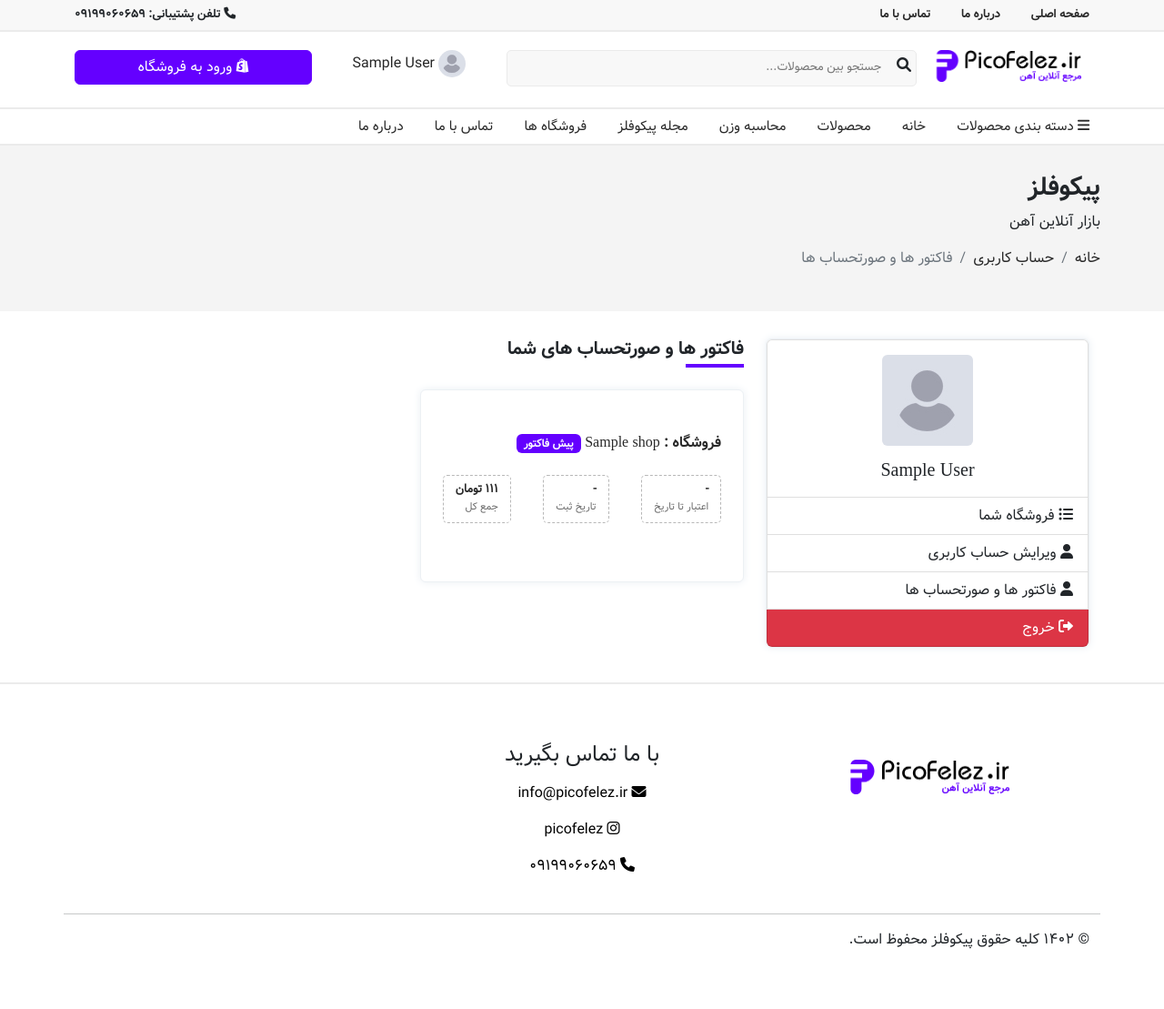
After one commit to picofelez/website-backend, a Django app: page /account/invoices in a window 1280 px wide. The commit adds this page. Shown: the whole page at 91% size. Run offline with Django 4.2, Linux system fonts and the light colour scheme; a user stored in the database is signed in; tables that the repository leaves empty hold one stand-in row (values such as "Sample post"); some libraries are stand-ins or nearby versions.

Commit message:
Update: UserShopInvoiceList view & template

```diff
--- a/account/templates/account/components/profile_side_component.html
+++ b/account/templates/account/components/profile_side_component.html
@@ -16,7 +16,7 @@
         <i class="fas fa-user"></i>
         ویرایش حساب کاربری
     </a>
-    <a href="{% url 'account:user-profile-update' %}" class="list-group-item list-group-item-action">
+    <a href="{% url 'account:user-shop-invoices-list' %}" class="list-group-item list-group-item-action">
         <i class="fas fa-user"></i>
         فاکتور ها و صورتحساب ها
     </a>
--- a/account/templates/account/user_profile.html
+++ b/account/templates/account/user_profile.html
@@ -40,7 +40,7 @@
                                 <div class="col-12 col-md-4 mb-2">
                                     {% include 'account/components/profile_side_component.html' %}
                                 </div>
-                                <div class="col-12 col-md-8 mb-2">
+                                <div class="col-12 col-md-8  mt-5 mb-4 mt-md-0">
                                     <h5 class="title font-vazir-bold-fd">
                                         {{ request.user.get_full_name }} خوش آمدید!
                                     </h5>
@@ -58,7 +58,7 @@
                                             <div class="rounded-card box-shadow">
                                                 <div class="h6 font-vazir-bold-fd">
                                                     <i class="fas fa-file-invoice"></i>
-                                                    <a href="{% url 'account:user-profile-update' %}">فاکتور ها و صورتحساب ها</a>
+                                                    <a href="{% url 'account:user-shop-invoices-list' %}">فاکتور ها و صورتحساب ها</a>
                                                 </div>
                                             </div>
                                         </div>
--- /dev/null
+++ b/account/templates/account/user_shop_invoice_list.html
@@ -0,0 +1,124 @@
+{% extends 'core/base/_base.html' %}
+{% load static %}
+{% load humanize %}
+
+{% block title %}پیکوفلز | سفارشات{% endblock %}
+
+{% block content %}
+    {% with request.resolver_match.url_name as url_name %}
+        <section class="inner-page" id="login-page">
+            <!-- breadcrumb start -->
+            <section class="page-title-box container-fluid">
+                <div class="row">
+                    <div class="col-12">
+                        <div class="container">
+                            <div class="row">
+                                <div class="col-12 px-0">
+                                    <h3 class="font-vazir-bold-fd">پیکوفلز</h3>
+                                    <p>بازار آنلاین آهن</p>
+                                    <nav aria-label="breadcrumb">
+                                        <ol class="breadcrumb">
+                                            <li class="breadcrumb-item">
+                                                <a href="{% url 'core:home' %}">خانه</a>
+                                            </li>
+                                            <li class="breadcrumb-item">
+                                                <a href="{% url 'account:user-profile' %}">حساب کاربری</a>
+                                            </li>
+                                            <li class="breadcrumb-item active" aria-current="page">
+                                                فاکتور ها و صورتحساب ها
+                                            </li>
+                                        </ol>
+                                    </nav>
+                                </div>
+                            </div>
+                        </div>
+                    </div>
+                </div>
+            </section>
+            <!-- breadcrumb end -->
+            <section class="container">
+                <div class="row">
+                    <div class="col-12">
+                        <div class="page-content">
+                            <div class="row">
+                                <div class="col-12 col-md-4 mb-2">
+                                    {% include 'account/components/profile_side_component.html' %}
+                                </div>
+                                <div class="col-12 col-md-8 mb-2">
+                                    <h5 class="title font-vazir-bold-fd mt-5 mb-4 mt-md-0">فاکتور ها و صورتحساب های شما</h5>
+                                    <div class="row">
+                                        {% for related_invoice in page_obj %}
+                                            <div class="col-md-6 col-xl-6 mb-3">
+                                                <a href="{% url 'account:user-shop-invoices-detail' related_invoice.pk %}"
+                                                   class="card box-shadow">
+                                                    <div class="card-body py-5 px-4">
+                                                        <div class="mb-4">
+                                                            <p class="h6 font-vazir-bold-fd">
+                                                                فروشگاه : {{ related_invoice.shop.title }}
+                                                                {% if related_invoice.invoice_shop == 'pre' %}
+                                                                    <span class="badge bg-purple">
+                                                        {{ related_invoice.get_invoice_shop_display }}
+                                                        </span>
+                                                                {% elif related_invoice.invoice_shop == 'sales' %}
+                                                                    <span class="badge bg-success">
+                                                            {{ related_invoice.get_invoice_shop_display }}
+                                                            </span>
+                                                                {% endif %}
+                                                            </p>
+                                                        </div>
+                                                        <div class="abdi-metal-project-meta">
+                                                            <p>
+                                                                {% if related_invoice.life_time %}
+                                                                    {{ related_invoice.life_time }}
+                                                                {% else %}
+                                                                    -
+                                                                {% endif %}
+                                                                <br>
+                                                                <span>
+                                                اعتبار تا تاریخ
+                                            </span>
+                                                            </p>
+                                                            <p>
+
+                                                                {% if related_invoice.date %}
+                                                                    {{ related_invoice.date }}
+                                                                {% else %}
+                                                                    -
+                                                                {% endif %}
+
+                                                                <br>
+                                                                <span>
+                                                تاریخ ثبت
+                                            </span>
+                                                            </p>
+                                                            <p>
+                                                                {{ related_invoice.get_total_invoice_price|intcomma:False }}
+                                                                تومان
+                                                                <br>
+                                                                <span>
+                                                جمع کل
+                                            </span>
+                                                            </p>
+                                                        </div>
+                                                    </div>
+                                                </a>
+                                            </div>
+                                        {% empty %}
+                                            <div class="alert alert-secondary">
+                                                فاکتوری برای شما ثبت نشده.
+                                                <a href="{% url 'product:product-list' %}" class="text-primary">برای
+                                                    مشاهده محصولات کلیک کنید.</a>
+                                            </div>
+                                        {% endfor %}
+
+                                    </div>
+                                    {% include 'core/components/paginate_component.html' %}
+                                </div>
+                            </div>
+                        </div>
+                    </div>
+                </div>
+            </section>
+        </section>
+    {% endwith %}
+{% endblock %}
--- a/account/urls.py
+++ b/account/urls.py
@@ -15,7 +15,8 @@ from .views import (
     UserOrderListView,
     UserOrderDetailView,
     UserProfileUpdateView,
-    UserShopInvoiceDetailView
+    UserShopInvoiceDetailView,
+    UserShopInvoiceListView
 )
 
 app_name = 'account'
@@ -40,5 +41,6 @@ urlpatterns = [
     # path('orders/', UserOrderListView.as_view(), name='user-order-list'),
     # path('orders/<int:pk>', UserOrderDetailView.as_view(), name='user-order-detail'),
 
+    path('invoices', UserShopInvoiceListView.as_view(), name='user-shop-invoices-list'),
     path('invoices/<str:pk>', UserShopInvoiceDetailView.as_view(), name='user-shop-invoices-detail')
 ]
--- a/account/views.py
+++ b/account/views.py
@@ -262,6 +262,15 @@ class UserProfileUpdateView(LoginRequiredMixin, UpdateView):
         return self.model.objects.get(id=self.request.user.id)
 
 
+class UserShopInvoiceListView(LoginRequiredMixin, ListView):
+    model = ShopInvoice
+    template_name = 'account/user_shop_invoice_list.html'
+    paginate_by = 15
+
+    def get_queryset(self):
+        return self.model.objects.filter(user=self.request.user)
+
+
 class UserShopInvoiceDetailView(LoginRequiredMixin, DetailView):
     model = ShopInvoice
     template_name = 'account/user_shop_invoice_detail.html'
```
